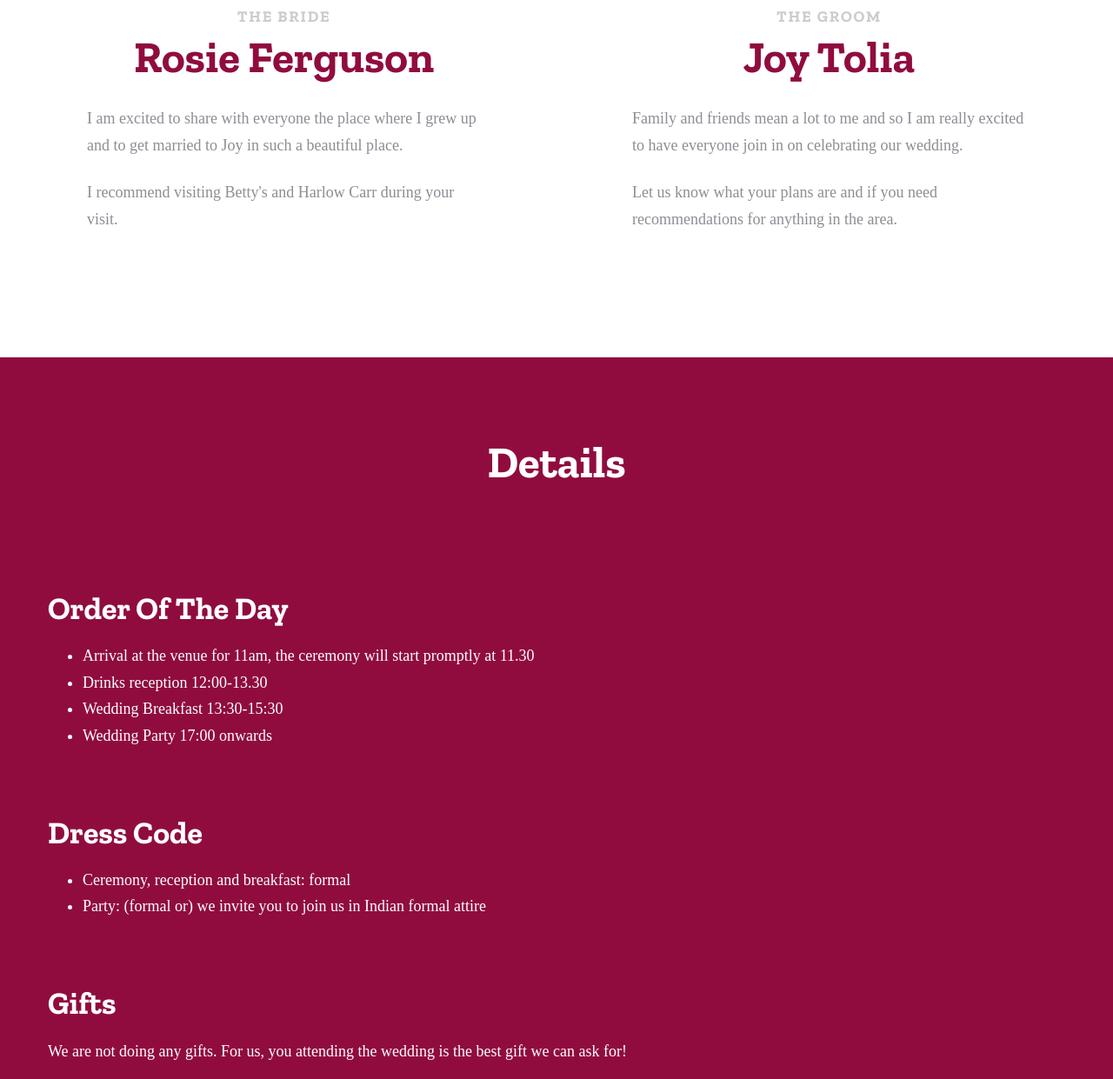
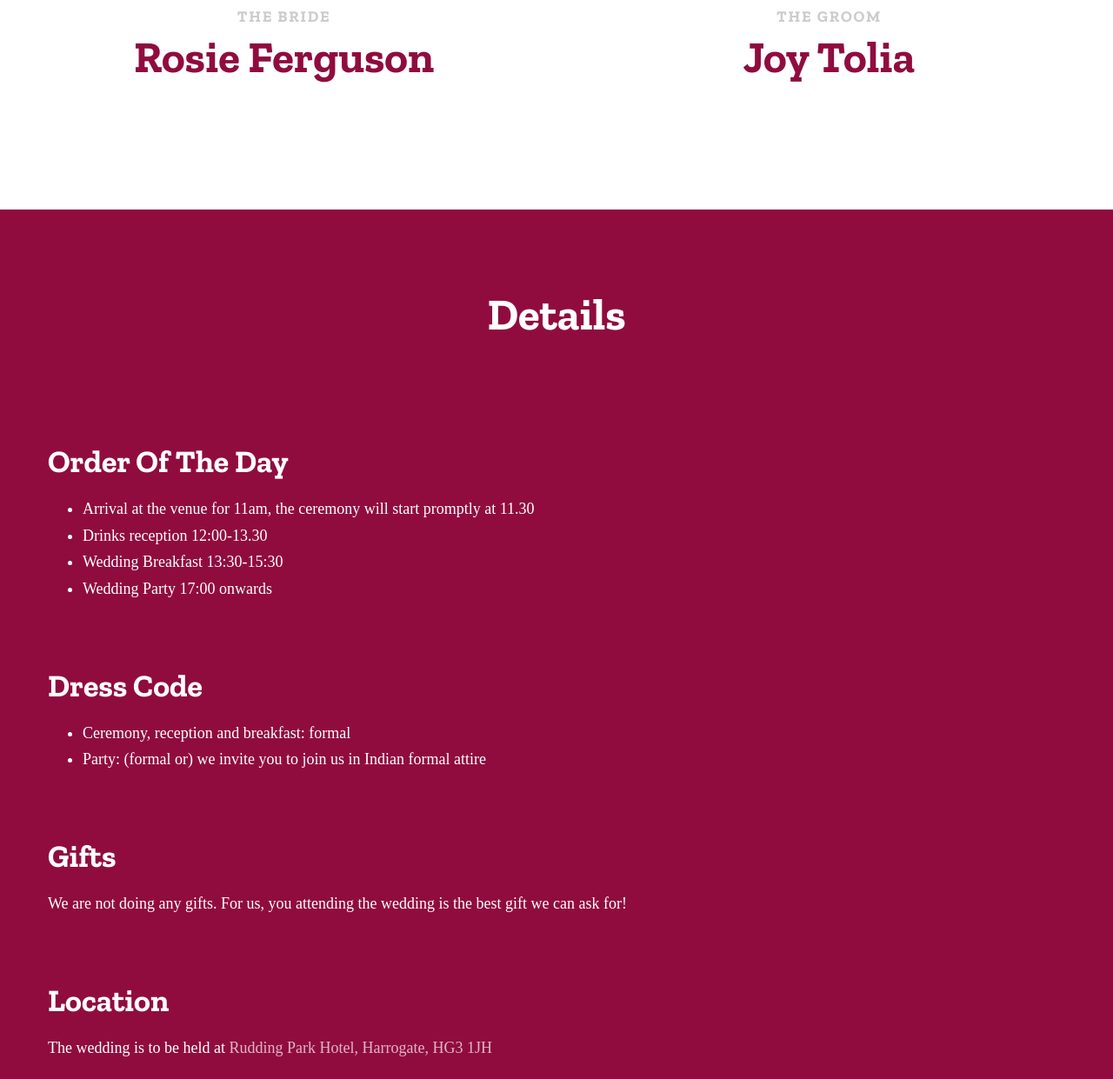
Before and after one commit to joy-rosie/wedding, a website: page index.html in a window 1280 px wide. Shown: the part 1580-2821 px from the top of the page at 87% size. Drawn offline with nearby package versions, Linux system fonts and the light colour scheme; a web font is replaced by a local one.

Commit message:
remove description

```diff
--- a/index.html
+++ b/index.html
@@ -82,8 +82,6 @@
               </figure>
               <span class="probootstrap-caption">The Bride</span>
               <h2 class="text-center">Rosie Ferguson</h2>
-              <p>I am excited to share with everyone the place where I grew up and to get married to Joy in such a beautiful place.</p>
-			        <p>I recommend visiting Betty's and Harlow Carr during your visit.</p>
             </div>
 
             <div class="probootstrap-divider probootstrap-animate"><span>&amp;</span></div>
@@ -94,8 +92,6 @@
               </figure>
               <span class="probootstrap-caption">The Groom</span>
               <h2 class="text-center">Joy Tolia</h2>
-              <p>Family and friends mean a lot to me and so I am really excited to have everyone join in on celebrating our wedding.</p>
-			        <p>Let us know what your plans are and if you need recommendations for anything in the area.</p>
             </div>
 
           </div>
@@ -130,7 +126,7 @@
         </div>
         <div class="row">
           <h3>Location</h3>
-          <p style="color: rgba(255, 255, 255);">The wedding is to be held at <a href="https://www.ruddingpark.co.uk/" style="color: rgba(255, 255, 255, 0.7);">Rudding Park Hotel, Harrogate</a></p>
+          <p style="color: rgba(255, 255, 255);">The wedding is to be held at <a href="https://www.ruddingpark.co.uk/" style="color: rgba(255, 255, 255, 0.7);">Rudding Park Hotel, Harrogate, HG3 1JH</a></p>
           <div class="col-md-6 probootstrap-animate">
             <p><img src="img/ruddingpark1.jpg" alt="Rosie & Joy Wedding" class="img-responsive img-rounded"></p>
           </div>
```
